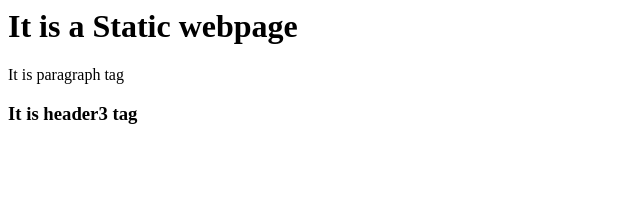
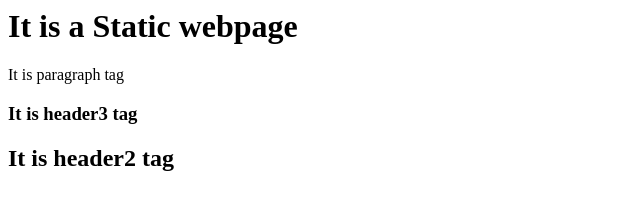
Before and after one commit to sekhar1115/Devops, a plain HTML site: page index.html in a window 1280 px wide. Shown: the whole page, without its empty margins (0-640 px from the left). Drawn offline with Linux system fonts and the light colour scheme.

Commit message:
Update index.html

```diff
--- a/index.html
+++ b/index.html
@@ -8,5 +8,7 @@
 		<h1>It is a Static webpage</h1>
 		<p>It is paragraph tag</p>
 		<h3>It is header3 tag</h3>
+		<h2>It is header2 tag</h2>
 	</body>
+
 </html>
```
